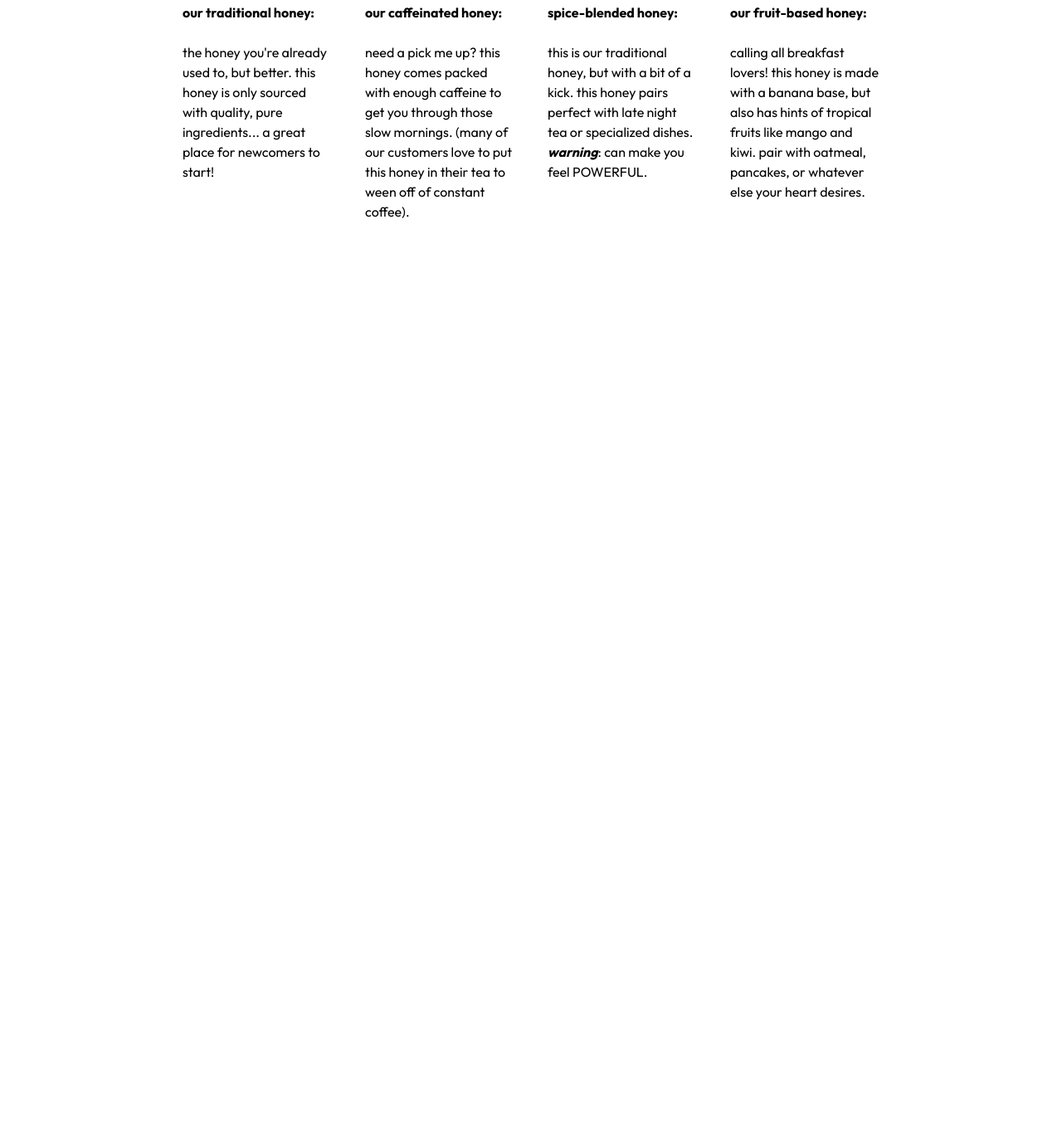
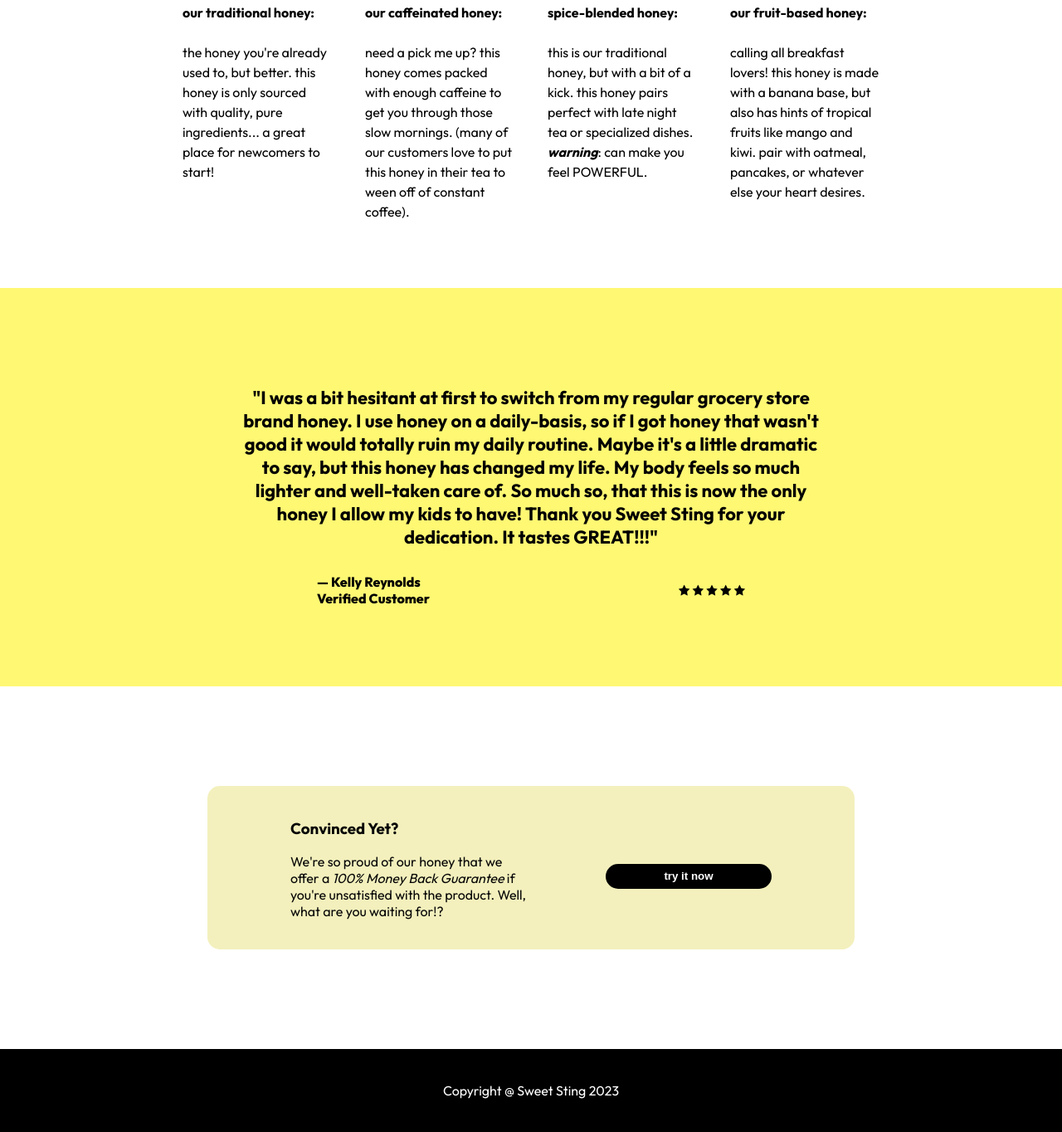
Before and after one commit to jadaberry/basic-landing-page, a plain HTML site: page index.html in a window 1280 px wide. Shown: the part 801-2165 px from the top of the page at 83% size. Before the commit the page ends 1118 px from the top, so only its background shows below. Drawn offline with Linux system fonts and the light colour scheme.

Commit message:
Add call to action section and footer

```diff
--- a/index.html
+++ b/index.html
@@ -12,7 +12,9 @@
     <body>
         <div class="container-one">
         <div class="intro">
-        <div class="logo">Sweet <span class="logo">Sting</span></div>
+        <div class="logo">
+            <a href="index.html">Sweet <span class="logo">Sting</a></span>
+        </div>
         <nav>
           <ul class="navbar">
             <li><a href="#">about us</a></li>
@@ -41,21 +43,43 @@
             <div class="photos">
                 <div>
                     <img src="images/honey-one.png" alt="A photo of honey">
-                    <figcaption><span class="labels">our traditional honey:</span> <br><br>the honey you're already used to, but better. this honey is only sourced with quality, pure ingredients... a great place for newcomers to start!</figcaption>
+                    <figcaption class="fig-image"><span class="labels">our traditional honey:</span> <br><br>the honey you're already used to, but better. this honey is only sourced with quality, pure ingredients... a great place for newcomers to start!</figcaption>
                 </div>
                 <div>
                     <img src="images/honey-two.png" alt="A photo of honey">
-                    <figcaption><span class="labels">our caffeinated honey:</span> <br><br>need a pick me up? this honey comes packed with enough caffeine to get you through those slow mornings. (many of our customers love to put this honey in their tea to ween off of constant coffee).</figcaption>
+                    <figcaption class="fig-image"><span class="labels">our caffeinated honey:</span> <br><br>need a pick me up? this honey comes packed with enough caffeine to get you through those slow mornings. (many of our customers love to put this honey in their tea to ween off of constant coffee).</figcaption>
                 </div>
                 <div>
                     <img src="images/honey-three.png" alt="A photo of honey">
-                    <figcaption><span class="labels"> spice-blended honey:</span><br><br>this is our traditional honey, but with a bit of a kick. this honey pairs perfect with late night tea or specialized dishes. <em class="keep">warning</em>: can make you feel POWERFUL.</figcaption>
+                    <figcaption class="fig-image"><span class="labels"> spice-blended honey:</span><br><br>this is our traditional honey, but with a bit of a kick. this honey pairs perfect with late night tea or specialized dishes. <em class="keep">warning</em>: can make you feel POWERFUL.</figcaption>
                 </div>
                 <div>
                     <img src="images/honey-four.png" alt="A photo of honey">
-                    <figcaption><span class="labels">our fruit-based honey:</span><br><br>calling all breakfast lovers! this honey is made with a banana base, but also has hints of tropical fruits like mango and kiwi. pair with oatmeal, pancakes, or whatever else your heart desires.</figcaption>
+                    <figcaption class="fig-image"><span class="labels">our fruit-based honey:</span><br><br>calling all breakfast lovers! this honey is made with a banana base, but also has hints of tropical fruits like mango and kiwi. pair with oatmeal, pancakes, or whatever else your heart desires.</figcaption>
                 </div>
             </div>
         </section>
+        <section class="testimonial">
+            <div>
+                <blockquote>"I was a bit hesitant at first to switch from my regular grocery store brand honey. I use honey on a daily-basis, so if I got honey that wasn't good it would totally ruin my daily routine. Maybe it's a little dramatic to say, but this honey has changed my life. My body feels so much lighter and well-taken care of. So much so, that this is now the only honey I allow my kids to have! Thank you Sweet Sting for your dedication. It tastes GREAT!!!"</blockquote>
+            </div>
+            <div class="kelly">
+                <figcaption>— Kelly Reynolds <br> Verified Customer</figcaption>
+                <img src="images/stars.png" alt="5 star review">
+            </div>
+        </section>
+        <section class="take-action">
+            <div>
+            <h3>Convinced Yet?</h3>
+            <p>We're so proud of our honey that we offer a <strong>100% money back guarantee</strong> if you're unsatisfied with the product. Well, what are you waiting for!?</p>
+            </div>
+            <div>
+            <button class="now">try it now</button>
+            </div>
+        </section>
+
+        <footer>
+            Copyright @  Sweet Sting 2023
+        </footer>
     </body>
 </html>
--- a/style.css
+++ b/style.css
@@ -60,7 +60,8 @@ header {
     width: 400px;
 }
 
-.buy {
+.buy,
+.now {
     background-color: black;
     color: white;
     border: 0;
@@ -71,8 +72,10 @@ header {
     font-weight: bold;
 }
 
-.buy:hover {
+.buy:hover,
+.now:hover {
     cursor: grab;
+    color: rgb(255, 248, 115);
 }
 
 span.logo {
@@ -107,7 +110,7 @@ em.keep {
     flex-direction: column;
     align-items: center;
     gap: 20px;
-    margin-bottom: 50px;
+    margin-bottom: 80px;
 }
 
 .honey-types h2 {
@@ -115,7 +118,7 @@ em.keep {
     text-transform: lowercase;
 }
 
-figcaption {
+figcaption.fig-image {
     width: 180px;
     text-align: left;
     line-height: 1.5;
@@ -125,3 +128,62 @@ span.labels {
     font-weight: bold;
     text-align: center;
 }
+
+.testimonial {
+    background-color: rgb(255, 248, 115);
+    display: flex;
+    flex-direction: column;
+    align-items: center;
+    justify-content: center;
+    padding: 40px;
+    margin-bottom: 120px;
+    height: 400px;
+}
+
+blockquote {
+    font-weight: 700;
+    font-size: 22px;
+    width: 700px;
+    margin-bottom: 30px;
+    text-align: center;
+}
+
+.kelly {
+    display: flex;
+    gap: 300px;
+    font-weight: 900;
+}
+
+.take-action {
+    background-color: rgba(236, 232, 152, 0.638);
+    color: rgb(6, 6, 6);
+    margin: 0px 250px;
+    margin-bottom: 120px;
+    border-radius: 15px;
+    padding: 20px 100px;
+    display: flex;
+    align-items: center;
+    gap: 90px;
+    box-sizing: border-box;
+    align-items: center;
+}
+
+strong {
+    text-transform: capitalize;
+    font-weight: 400;
+    font-style: italic;
+}
+
+footer {
+    background-color: rgb(0, 0, 0);
+    color: white;
+    display: flex;
+    align-items: center;
+    justify-content: center;
+    height: 100px;
+}
+
+.logo a {
+    text-decoration: none;
+    color: white;
+}
```
Also changed, not shown: images/stars.png (added).
